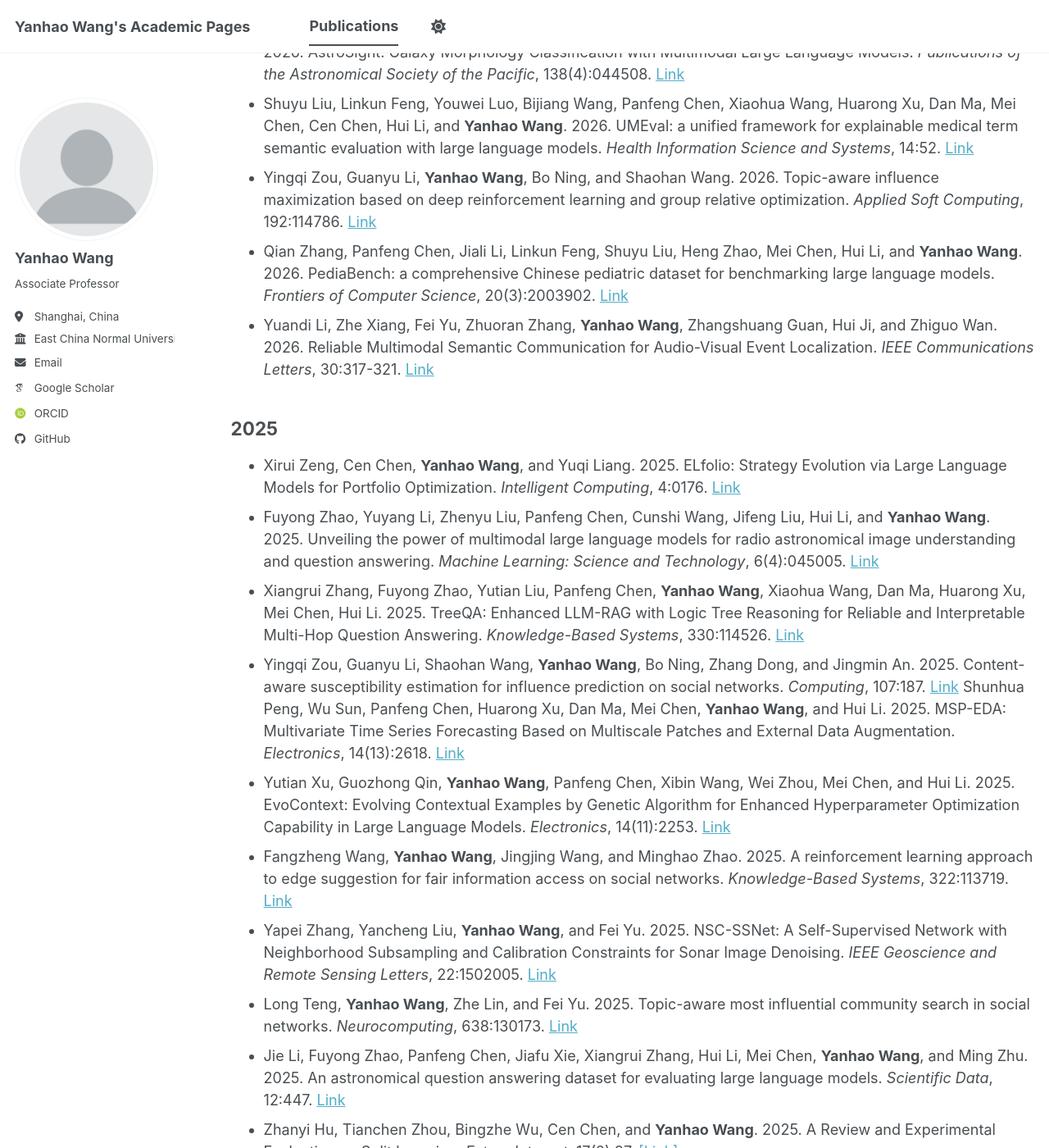
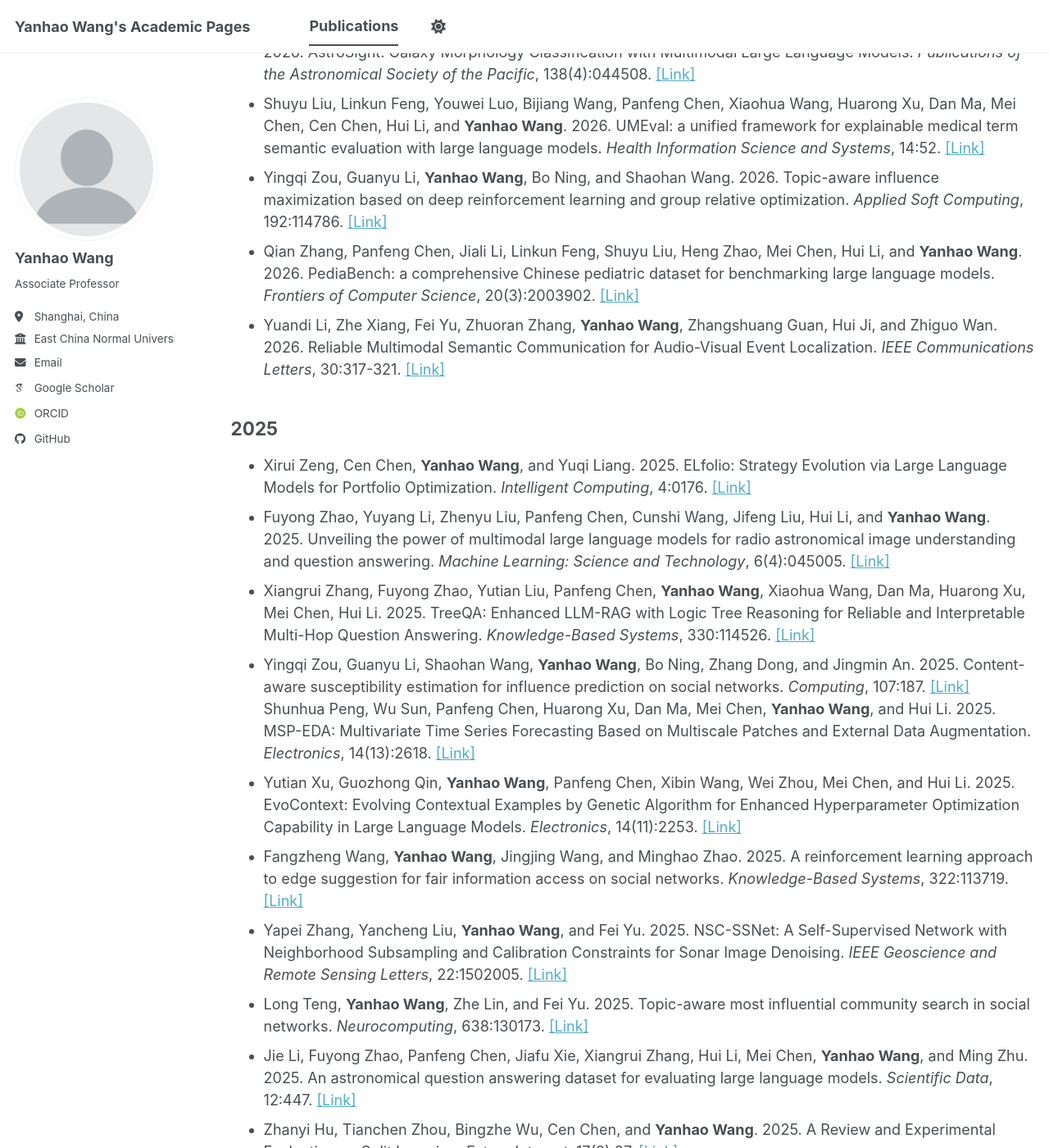
Before and after one commit to yhwang1990/yhwang1990.github.io, a Jekyll site: the page built from _pages/publications.md, in a window 1280 px wide and 1400 px high, scrolled down 568 px. Shown: the whole window at 82% size. Built offline with Jekyll 4.4.1, drawn with Linux system fonts in a browser that asks for light colours; some web fonts are replaced; a script bundle is joined from its source files by our own code; library files that are not in the unit come from our copies; some of the changed text lies outside the part shown.

```diff
--- a/_pages/publications.md
+++ b/_pages/publications.md
@@ -9,26 +9,26 @@ A full list of my publications can also be found on [my Google Scholar profile](
 # Journal Articles
 
 ## 2026
-- Ruipu Luo, Ziwang Zhao, Min Yang, Zheming Yang, Minghui Qiu, Zhongyu Wei, **Yanhao Wang**, and Cen Chen. 2026. Valley: Video Assistant with Large Language Model Enhanced Ability. Accepted by ACM Transactions on Multimedia Computing, Communications and Applications. [Link](https://doi.org/10.1145/3796716)
-- Guozhong Qin, Yutian Xu, Panfeng Chen, Dan Ma, Huarong Xu, Mei Chen, Hui Li, and **Yanhao Wang**. 2026. LMTree: Leveraging LLMs with Monte Carlo Tree Search for Automated Feature Engineering. *Machine Learning*, 115(5):122. [Link](https://doi.org/10.1007/s10994-026-07044-8)
-- Wu Sun, Hui Li, Panfeng Chen, Mei Chen, and **Yanhao Wang**. 2026. A two-stage framework with search space pruning for combined algorithm selection and hyperparameter optimization. *Journal of King Saud University Computer and Information Sciences*, 38(4):160. [Link](https://doi.org/10.1007/s44443-026-00496-x)
-- Binyuan He, Fuyong Zhao, **Yanhao Wang**, Panfeng Chen, Xiaohua Wang, Dan Ma, Huarong Xu, and Hui Li. 2026. AstroSight: Galaxy Morphology Classification with Multimodal Large Language Models. *Publications of the Astronomical Society of the Pacific*, 138(4):044508. [Link](https://doi.org/10.1088/1538-3873/ae5f46)
-- Shuyu Liu, Linkun Feng, Youwei Luo, Bijiang Wang, Panfeng Chen, Xiaohua Wang, Huarong Xu, Dan Ma, Mei Chen, Cen Chen, Hui Li, and **Yanhao Wang**. 2026. UMEval: a unified framework for explainable medical term semantic evaluation with large language models. *Health Information Science and Systems*, 14:52. [Link](https://doi.org/10.1007/s13755-026-00448-9)
-- Yingqi Zou, Guanyu Li, **Yanhao Wang**, Bo Ning, and Shaohan Wang. 2026. Topic-aware influence maximization based on deep reinforcement learning and group relative optimization. *Applied Soft Computing*, 192:114786. [Link](https://doi.org/10.1016/j.asoc.2026.114786)
-- Qian Zhang, Panfeng Chen, Jiali Li, Linkun Feng, Shuyu Liu, Heng Zhao, Mei Chen, Hui Li, and **Yanhao Wang**. 2026. PediaBench: a comprehensive Chinese pediatric dataset for benchmarking large language models. *Frontiers of Computer Science*, 20(3):2003902. [Link](https://doi.org/10.1007/s11704-025-41345-w)
-- Yuandi Li, Zhe Xiang, Fei Yu, Zhuoran Zhang, **Yanhao Wang**, Zhangshuang Guan, Hui Ji, and Zhiguo Wan. 2026. Reliable Multimodal Semantic Communication for Audio-Visual Event Localization. *IEEE Communications Letters*, 30:317-321. [Link](https://doi.org/10.1109/LCOMM.2025.3635906)
+- Ruipu Luo, Ziwang Zhao, Min Yang, Zheming Yang, Minghui Qiu, Zhongyu Wei, **Yanhao Wang**, and Cen Chen. 2026. Valley: Video Assistant with Large Language Model Enhanced Ability. Accepted by ACM Transactions on Multimedia Computing, Communications and Applications. [[Link]](https://doi.org/10.1145/3796716)
+- Guozhong Qin, Yutian Xu, Panfeng Chen, Dan Ma, Huarong Xu, Mei Chen, Hui Li, and **Yanhao Wang**. 2026. LMTree: Leveraging LLMs with Monte Carlo Tree Search for Automated Feature Engineering. *Machine Learning*, 115(5):122. [[Link]](https://doi.org/10.1007/s10994-026-07044-8)
+- Wu Sun, Hui Li, Panfeng Chen, Mei Chen, and **Yanhao Wang**. 2026. A two-stage framework with search space pruning for combined algorithm selection and hyperparameter optimization. *Journal of King Saud University Computer and Information Sciences*, 38(4):160. [[Link]](https://doi.org/10.1007/s44443-026-00496-x)
+- Binyuan He, Fuyong Zhao, **Yanhao Wang**, Panfeng Chen, Xiaohua Wang, Dan Ma, Huarong Xu, and Hui Li. 2026. AstroSight: Galaxy Morphology Classification with Multimodal Large Language Models. *Publications of the Astronomical Society of the Pacific*, 138(4):044508. [[Link]](https://doi.org/10.1088/1538-3873/ae5f46)
+- Shuyu Liu, Linkun Feng, Youwei Luo, Bijiang Wang, Panfeng Chen, Xiaohua Wang, Huarong Xu, Dan Ma, Mei Chen, Cen Chen, Hui Li, and **Yanhao Wang**. 2026. UMEval: a unified framework for explainable medical term semantic evaluation with large language models. *Health Information Science and Systems*, 14:52. [[Link]](https://doi.org/10.1007/s13755-026-00448-9)
+- Yingqi Zou, Guanyu Li, **Yanhao Wang**, Bo Ning, and Shaohan Wang. 2026. Topic-aware influence maximization based on deep reinforcement learning and group relative optimization. *Applied Soft Computing*, 192:114786. [[Link]](https://doi.org/10.1016/j.asoc.2026.114786)
+- Qian Zhang, Panfeng Chen, Jiali Li, Linkun Feng, Shuyu Liu, Heng Zhao, Mei Chen, Hui Li, and **Yanhao Wang**. 2026. PediaBench: a comprehensive Chinese pediatric dataset for benchmarking large language models. *Frontiers of Computer Science*, 20(3):2003902. [[Link]](https://doi.org/10.1007/s11704-025-41345-w)
+- Yuandi Li, Zhe Xiang, Fei Yu, Zhuoran Zhang, **Yanhao Wang**, Zhangshuang Guan, Hui Ji, and Zhiguo Wan. 2026. Reliable Multimodal Semantic Communication for Audio-Visual Event Localization. *IEEE Communications Letters*, 30:317-321. [[Link]](https://doi.org/10.1109/LCOMM.2025.3635906)
 
 ## 2025
-- Xirui Zeng, Cen Chen, **Yanhao Wang**, and Yuqi Liang. 2025. ELfolio: Strategy Evolution via Large Language Models for Portfolio Optimization. *Intelligent Computing*, 4:0176. [Link](https://doi.org/10.34133/icomputing.0176)
-- Fuyong Zhao, Yuyang Li, Zhenyu Liu, Panfeng Chen, Cunshi Wang, Jifeng Liu, Hui Li, and **Yanhao Wang**. 2025. Unveiling the power of multimodal large language models for radio astronomical image understanding and question answering. *Machine Learning: Science and Technology*, 6(4):045005. [Link](https://doi.org/10.1088/2632-2153/ae0c56)
-- Xiangrui Zhang, Fuyong Zhao, Yutian Liu, Panfeng Chen, **Yanhao Wang**, Xiaohua Wang, Dan Ma, Huarong Xu, Mei Chen, Hui Li. 2025. TreeQA: Enhanced LLM-RAG with Logic Tree Reasoning for Reliable and Interpretable Multi-Hop Question Answering. *Knowledge-Based Systems*, 330:114526. [Link](https://doi.org/10.1016/j.knosys.2025.114526)
-- Yingqi Zou, Guanyu Li, Shaohan Wang, **Yanhao Wang**, Bo Ning, Zhang Dong, and Jingmin An. 2025. Content-aware susceptibility estimation for influence prediction on social networks. *Computing*, 107:187. [Link](https://doi.org/10.1007/s00607-025-01541-9)
-Shunhua Peng, Wu Sun, Panfeng Chen, Huarong Xu, Dan Ma, Mei Chen, **Yanhao Wang**, and Hui Li. 2025. MSP-EDA: Multivariate Time Series Forecasting Based on Multiscale Patches and External Data Augmentation. *Electronics*, 14(13):2618. [Link](https://doi.org/10.3390/electronics14132618)
-- Yutian Xu, Guozhong Qin, **Yanhao Wang**, Panfeng Chen, Xibin Wang, Wei Zhou, Mei Chen, and Hui Li. 2025. EvoContext: Evolving Contextual Examples by Genetic Algorithm for Enhanced Hyperparameter Optimization Capability in Large Language Models. *Electronics*, 14(11):2253. [Link](https://doi.org/10.3390/electronics14112253)
-- Fangzheng Wang, **Yanhao Wang**, Jingjing Wang, and Minghao Zhao. 2025. A reinforcement learning approach to edge suggestion for fair information access on social networks. *Knowledge-Based Systems*, 322:113719. [Link](https://doi.org/10.1016/j.knosys.2025.113719)
-- Yapei Zhang, Yancheng Liu, **Yanhao Wang**, and Fei Yu. 2025. NSC-SSNet: A Self-Supervised Network with Neighborhood Subsampling and Calibration Constraints for Sonar Image Denoising. *IEEE Geoscience and Remote Sensing Letters*, 22:1502005. [Link](https://doi.org/10.1109/LGRS.2025.3560072)
-- Long Teng, **Yanhao Wang**, Zhe Lin, and Fei Yu. 2025. Topic-aware most influential community search in social networks. *Neurocomputing*, 638:130173. [Link](https://doi.org/10.1016/j.neucom.2025.130173)
-- Jie Li, Fuyong Zhao, Panfeng Chen, Jiafu Xie, Xiangrui Zhang, Hui Li, Mei Chen, **Yanhao Wang**, and Ming Zhu. 2025. An astronomical question answering dataset for evaluating large language models. *Scientific Data*, 12:447. [Link](https://doi.org/10.1038/s41597-025-04613-9)
+- Xirui Zeng, Cen Chen, **Yanhao Wang**, and Yuqi Liang. 2025. ELfolio: Strategy Evolution via Large Language Models for Portfolio Optimization. *Intelligent Computing*, 4:0176. [[Link]](https://doi.org/10.34133/icomputing.0176)
+- Fuyong Zhao, Yuyang Li, Zhenyu Liu, Panfeng Chen, Cunshi Wang, Jifeng Liu, Hui Li, and **Yanhao Wang**. 2025. Unveiling the power of multimodal large language models for radio astronomical image understanding and question answering. *Machine Learning: Science and Technology*, 6(4):045005. [[Link]](https://doi.org/10.1088/2632-2153/ae0c56)
+- Xiangrui Zhang, Fuyong Zhao, Yutian Liu, Panfeng Chen, **Yanhao Wang**, Xiaohua Wang, Dan Ma, Huarong Xu, Mei Chen, Hui Li. 2025. TreeQA: Enhanced LLM-RAG with Logic Tree Reasoning for Reliable and Interpretable Multi-Hop Question Answering. *Knowledge-Based Systems*, 330:114526. [[Link]](https://doi.org/10.1016/j.knosys.2025.114526)
+- Yingqi Zou, Guanyu Li, Shaohan Wang, **Yanhao Wang**, Bo Ning, Zhang Dong, and Jingmin An. 2025. Content-aware susceptibility estimation for influence prediction on social networks. *Computing*, 107:187. [[Link]](https://doi.org/10.1007/s00607-025-01541-9)
+Shunhua Peng, Wu Sun, Panfeng Chen, Huarong Xu, Dan Ma, Mei Chen, **Yanhao Wang**, and Hui Li. 2025. MSP-EDA: Multivariate Time Series Forecasting Based on Multiscale Patches and External Data Augmentation. *Electronics*, 14(13):2618. [[Link]](https://doi.org/10.3390/electronics14132618)
+- Yutian Xu, Guozhong Qin, **Yanhao Wang**, Panfeng Chen, Xibin Wang, Wei Zhou, Mei Chen, and Hui Li. 2025. EvoContext: Evolving Contextual Examples by Genetic Algorithm for Enhanced Hyperparameter Optimization Capability in Large Language Models. *Electronics*, 14(11):2253. [[Link]](https://doi.org/10.3390/electronics14112253)
+- Fangzheng Wang, **Yanhao Wang**, Jingjing Wang, and Minghao Zhao. 2025. A reinforcement learning approach to edge suggestion for fair information access on social networks. *Knowledge-Based Systems*, 322:113719. [[Link]](https://doi.org/10.1016/j.knosys.2025.113719)
+- Yapei Zhang, Yancheng Liu, **Yanhao Wang**, and Fei Yu. 2025. NSC-SSNet: A Self-Supervised Network with Neighborhood Subsampling and Calibration Constraints for Sonar Image Denoising. *IEEE Geoscience and Remote Sensing Letters*, 22:1502005. [[Link]](https://doi.org/10.1109/LGRS.2025.3560072)
+- Long Teng, **Yanhao Wang**, Zhe Lin, and Fei Yu. 2025. Topic-aware most influential community search in social networks. *Neurocomputing*, 638:130173. [[Link]](https://doi.org/10.1016/j.neucom.2025.130173)
+- Jie Li, Fuyong Zhao, Panfeng Chen, Jiafu Xie, Xiangrui Zhang, Hui Li, Mei Chen, **Yanhao Wang**, and Ming Zhu. 2025. An astronomical question answering dataset for evaluating large language models. *Scientific Data*, 12:447. [[Link]](https://doi.org/10.1038/s41597-025-04613-9)
 - Zhanyi Hu, Tianchen Zhou, Bingzhe Wu, Cen Chen, and **Yanhao Wang**. 2025. A Review and Experimental Evaluation on Split Learning. *Future Internet*, 17(2):87. [[Link]](https://doi.org/10.3390/fi17020087)
 
 ## 2024
```
